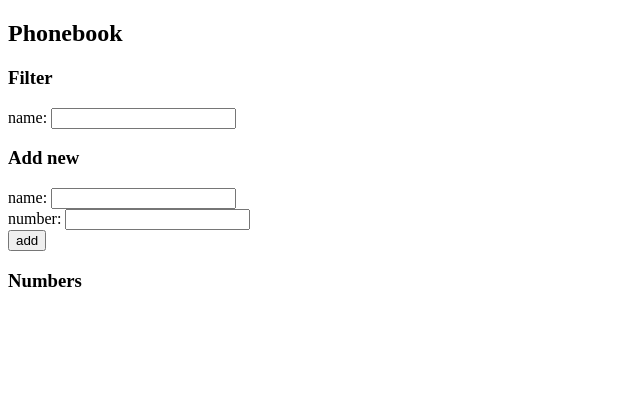
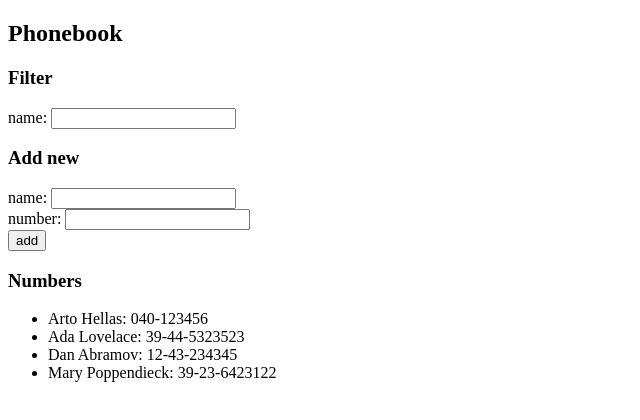
Before and after one commit to parradam/fullstackopen, a React (Create React App) app in the folder part2/phonebook/: page / in a window 1280 px wide. Shown: the top 420 px of the page, without its empty margins (0-640 px from the left). Built offline with nearby package versions, Linux system fonts and the light colour scheme; data requests are answered from the project's data file.

Commit message:
2.11 complete

```diff
--- /dev/null
+++ b/part2/phonebook/db.json
@@ -0,0 +1,24 @@
+{
+    "persons":[
+      {
+        "name": "Arto Hellas",
+        "number": "040-123456",
+        "id": 1
+      },
+      {
+        "name": "Ada Lovelace",
+        "number": "39-44-5323523",
+        "id": 2
+      },
+      {
+        "name": "Dan Abramov",
+        "number": "12-43-234345",
+        "id": 3
+      },
+      {
+        "name": "Mary Poppendieck",
+        "number": "39-23-6423122",
+        "id": 4
+      }
+    ]
+  }
--- a/part2/phonebook/src/App.js
+++ b/part2/phonebook/src/App.js
@@ -1,12 +1,12 @@
-import { useState } from 'react'
+import { useEffect, useState } from 'react'
+import axios from 'axios'
+
 import Persons from './Persons'
-
 import Filter from './Filter'
 import PersonForm from './PersonForm'
 
 const App = () => {
-  const [persons, setPersons] = useState([
-  ])
+  const [persons, setPersons] = useState([])
   const [nameFilter, setNameFilter] = useState('')
   const [newName, setNewName] = useState('')
   const [newNumber, setNewNumber] = useState('')
@@ -44,6 +44,14 @@
     setNewNumber('')
   }
 
+  useEffect(() => {
+    axios
+      .get('http://localhost:3001/persons')
+      .then((response) => {
+        setPersons(response.data)
+      })
+  }, [])
+
   return (
     <div>
       <h2>Phonebook</h2>
```
Also changed, not shown: part2/phonebook/package.json (+6 -1 lines), 1 other file (tests, documents, lock files or other folders).
